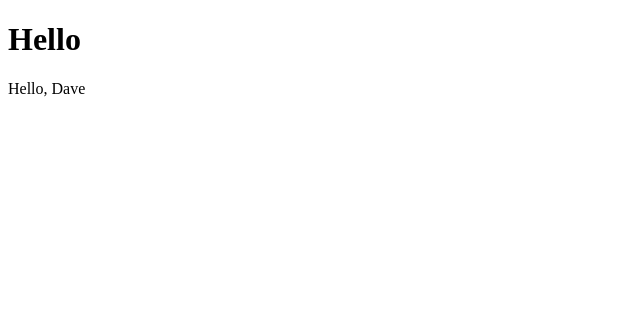
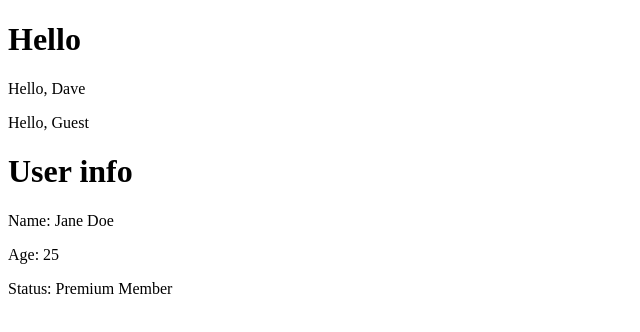
Before and after one commit to Seanon1/vite-project, a React (Vite) app: page / in a window 1280 px wide. Shown: the top 332 px of the page, without its empty margins (0-640 px from the left). Built offline with nearby package versions, Linux system fonts and the light colour scheme.

Commit message:
User info form

```diff
--- a/src/App.jsx
+++ b/src/App.jsx
@@ -1,11 +1,15 @@
 import React from 'react'
 import Greetings from './components/Greetings'
+import UserProfile from './components/UserProfile'
 
 function App() {
   return (
     <>
     <h1>Hello</h1>
     <Greetings name="Dave"/>
+    <Greetings />
+    <h1>User info</h1>
+    <UserProfile name='Jane Doe' age={25} isMember={true}/>
     </>
   )
 }
--- a/src/components/Greetings.jsx
+++ b/src/components/Greetings.jsx
@@ -1,7 +1,7 @@
 import React from 'react'
 import App from '../App'
 
-function Greetings({name}) {
+function Greetings({name = "Guest"}) {
   return (
     <div>
       <p>Hello, { name }</p>
--- /dev/null
+++ b/src/components/UserProfile.jsx
@@ -0,0 +1,13 @@
+import React from 'react'
+
+function UserProfile({ name, age, isMember }) {
+  return (
+    <div>
+        <p>Name: {name}</p>
+        <p>Age: {age}</p>
+         {isMember ? <p>Status: Premium Member</p> : <p>Status: Free Member </p>}
+    </div>
+  )
+}
+
+export default UserProfile
```
